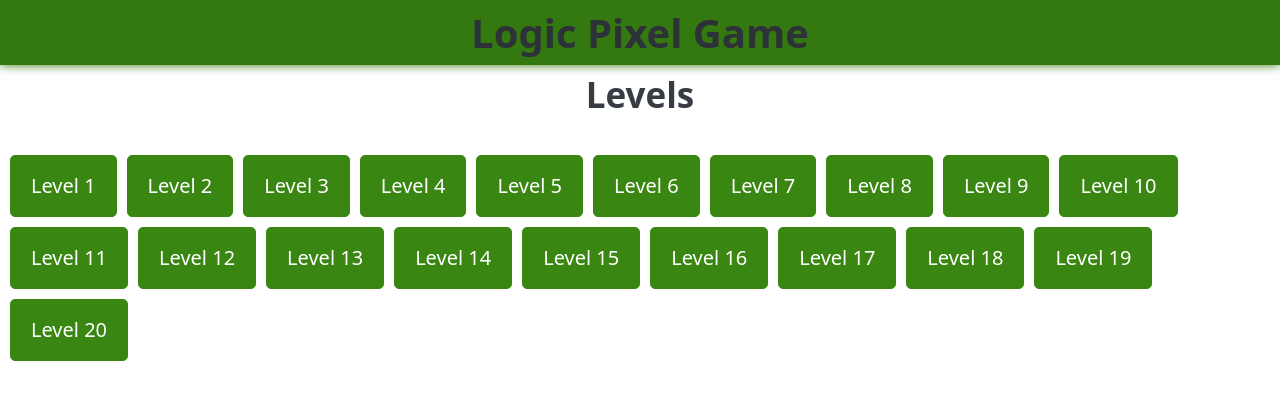
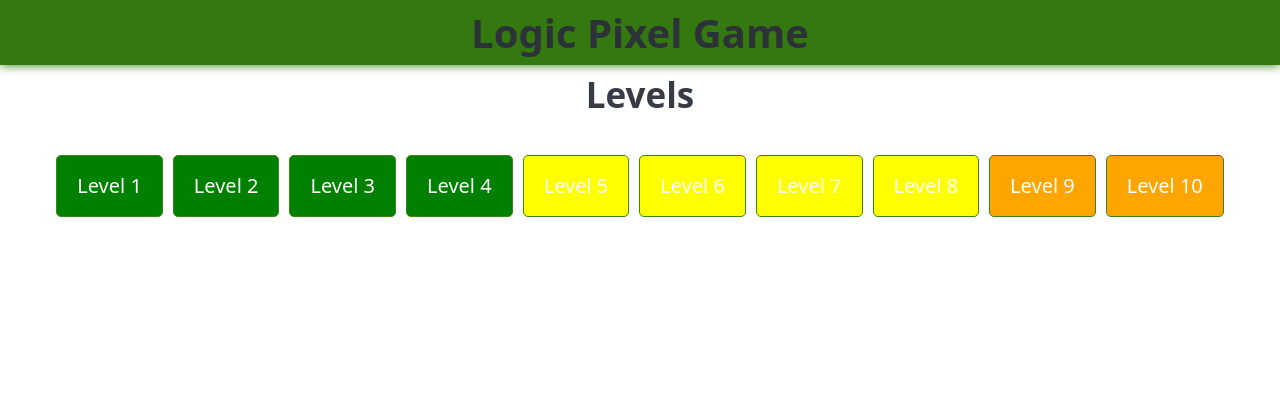
Before and after one commit to enzogelas/LogicPixelGame-Vuejs, a Vue app: page /levels in a window 1280 px wide. Shown: the top 400 px of the page. Built offline with nearby package versions, Linux system fonts and the light colour scheme.

Commit message:
Change in level panel

```diff
--- a/src/assets/levels.json
+++ b/src/assets/levels.json
@@ -1,83 +1,42 @@
 [
     {
-        "level": 1,
-        "name": "Level 1"
+        "name": "Level 1",
+        "difficulty": 0
     },
     {
-        "level": 2,
-        "name": "Level 2"
+        "name": "Level 2",
+        "difficulty": 0
     },
     {
-        "level": 3,
-        "name": "Level 3"
+        "name": "Level 3",
+        "difficulty": 0
     },
     {
-        "level": 4,
-        "name": "Level 4"
+        "name": "Level 4",
+        "difficulty": 0
     },
     {
-        "level": 5,
-        "name": "Level 5"
+        "name": "Level 5",
+        "difficulty": 1
     },
     {
-        "level": 6,
-        "name": "Level 6"
+        "name": "Level 6",
+        "difficulty": 1
     },
     {
-        "level": 7,
-        "name": "Level 7"
+        "name": "Level 7",
+        "difficulty": 1
     },
     {
-        "level": 8,
-        "name": "Level 8"
+        "name": "Level 8",
+        "difficulty": 1
     },
     {
-        "level": 9,
-        "name": "Level 9"
+        "name": "Level 9",
+        "difficulty": 2
     },
     {
-        "level": 10,
-        "name": "Level 10"
-    },
-    {
-        "level": 11,
-        "name": "Level 11"
-    },
-    {
-        "level": 12,
-        "name": "Level 12"
-    },
-    {
-        "level": 13,
-        "name": "Level 13"
-    },
-    {
-        "level": 14,
-        "name": "Level 14"
-    },
-    {
-        "level": 15,
-        "name": "Level 15"
-    },
-    {
-        "level": 16,
-        "name": "Level 16"
-    },
-    {
-        "level": 17,
-        "name": "Level 17"
-    },
-    {
-        "level": 18,
-        "name": "Level 18"
-    },
-    {
-        "level": 19,
-        "name": "Level 19"
-    },
-    {
-        "level": 20,
-        "name": "Level 20"
+        "name": "Level 10",
+        "difficulty": 2
     }
-
 ]
--- a/src/components/LevelPanel.vue
+++ b/src/components/LevelPanel.vue
@@ -2,9 +2,12 @@
     <div id="MAIN-DIV">
         <h2>Levels</h2>
         <div id="LEVELS-LIST">
-            <template v-for="level of levels" :key="level.level">
-                <RouterLink :to="'/level/' + level.level" v-slot="{ navigate }">
-                    <button class="levelButton" @click="navigate">{{ level.name }}</button>
+            <template v-for="(level, index) of levels" :key="index">
+                <RouterLink :to="'/level/' + index" v-slot="{ navigate }">
+                    <button class="levelButton" @click="navigate"
+                    :style="{backgroundColor: difficultyColor[level.difficulty]}">
+                        {{ level.name }}
+                    </button>
                 </RouterLink>
             </template>
         </div>
@@ -17,10 +20,16 @@ import { onMounted, ref } from 'vue';
 
 const emits = defineEmits(['goToGame'])
 
+const difficultyColor = [
+    'green',
+    'yellow',
+    'orange',
+    'red'
+]
+
 onMounted(() => {
     import('@/assets/levels.json')
     .then((module) => {
-        console.log('Levels data:', module.default);
         levels.value = module.default;
     })
     .catch((error) => {
```
Also changed, not shown: src/assets/0.json (renamed from src/assets/1.json).
